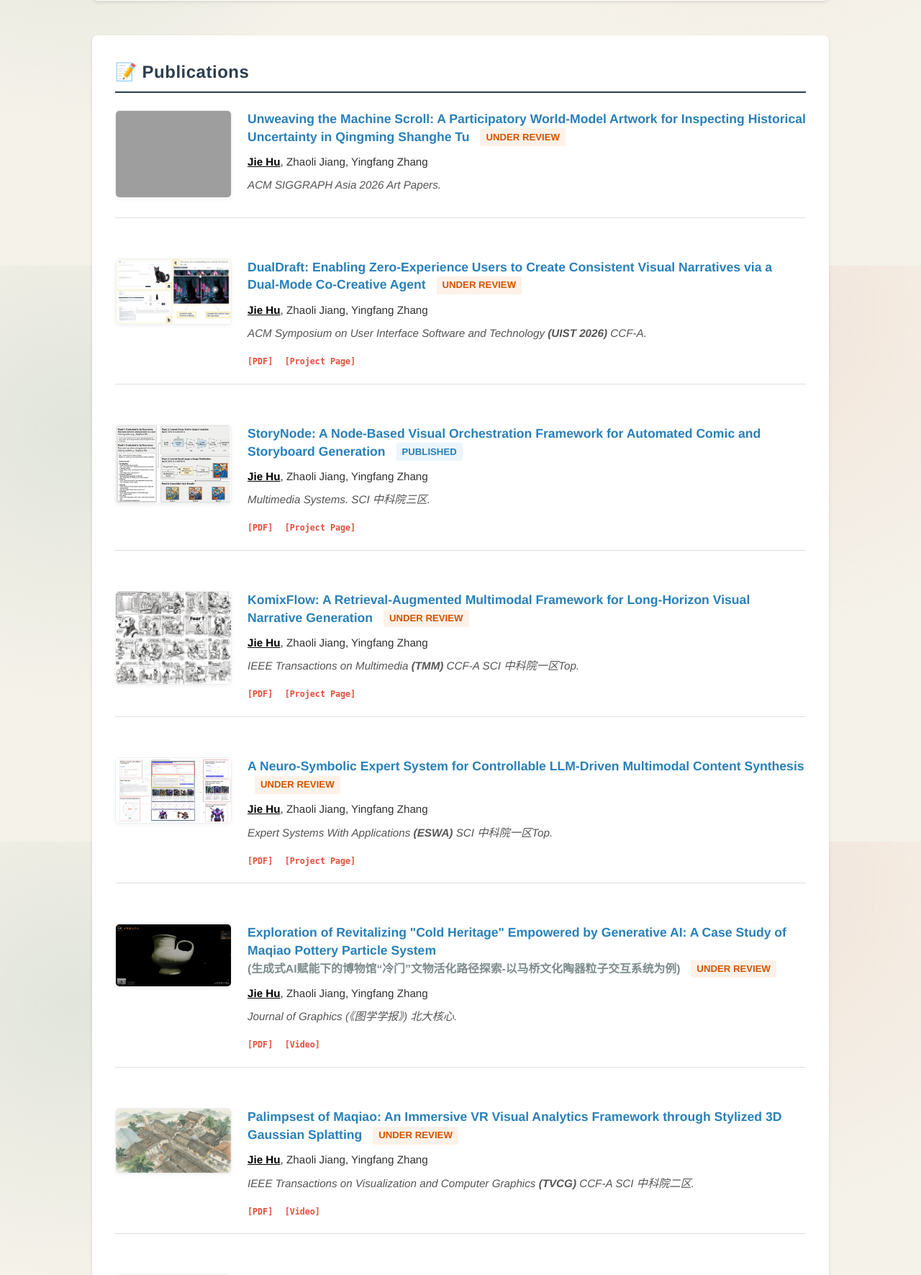
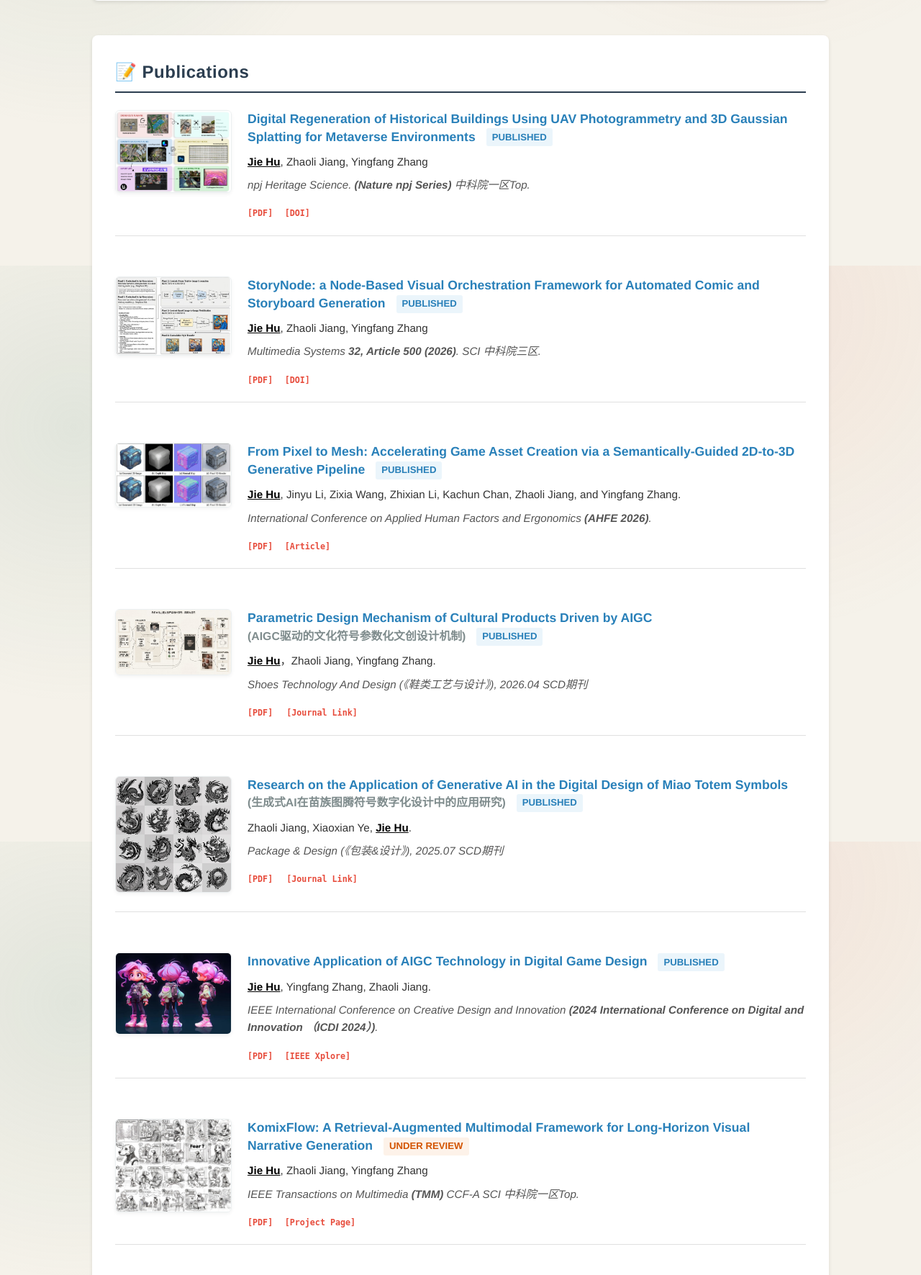
Before and after one commit to GameAWS/JIE-WEB, a Flask app: page /academic in a window 1280 px wide. Shown: the part 2031-3802 px from the top of the page at 72% size. Run offline with Flask 3, Linux system fonts and the light colour scheme; some libraries are stand-ins or nearby versions; grey boxes are pictures that could not be loaded.

Commit message:
Add StoryNode Springer publication and rank outputs

```diff
--- a/templates/academic.html
+++ b/templates/academic.html
@@ -10,6 +10,14 @@
         gap: 1.5rem;
         margin-bottom: 2rem;
         align-items: flex-start;
+    }
+
+    .publication-list .pub-item:last-child {
+        border-bottom: 1px solid #e0e0e0;
+    }
+
+    .publication-list .pub-item.pub-rank-last {
+        border-bottom: none;
     }
 
     .pub-thumbnail {
@@ -223,7 +231,7 @@
         <div class="education-item">
             <div class="education-logo"><img src="{{ url_for('static', filename='bit_logo.png') }}" alt="Beijing Institute of Technology logo"></div>
             <div class="education-content">
-                <h3 style="color: #2c3e50;">Ph.D. Candidate in Computer Science and Technology</h3>
+                <h3 style="color: #2c3e50;">Ph.D. student in Computer Science and Technology</h3>
                 <p class="date" style="color: #7f8c8d; font-family: 'Georgia', serif; font-style: italic;">Sep 2026 – Jun 2030 | Beijing Institute of Technology</p>
             </div>
         </div>
@@ -340,7 +348,7 @@
 
     <div class="publication-list">
 
-        <div class="pub-item">
+        <div class="pub-item" style="order: 10;">
             <div class="pub-thumbnail">
                 <img src="{{ url_for('static', filename='unweaving_machine_scroll.png') }}" alt="Unweaving the Machine Scroll Thumbnail">
             </div>
@@ -358,7 +366,7 @@
             </div>
         </div>
 
-         <div class="pub-item">
+         <div class="pub-item" style="order: 9;">
             <div class="pub-thumbnail">
                 <img src="{{ url_for('static', filename='dualdraft.jpg') }}" alt="DualDraft Project Thumbnail">
             </div>
@@ -379,28 +387,29 @@
             </div>
         </div>
 
-        <div class="pub-item">
+        <div class="pub-item" style="order: 2;">
             <div class="pub-thumbnail">
                 <img src="{{ url_for('static', filename='storynode.jpg') }}" alt="StoryNode Thumbnail">
             </div>
             <div class="pub-content">
                 <div class="pub-title">
-                    StoryNode: A Node-Based Visual Orchestration Framework for Automated Comic and Storyboard Generation
+                    StoryNode: a Node-Based Visual Orchestration Framework for Automated Comic and Storyboard Generation
                     <span class="pub-status status-published">Published</span>
                 </div>
                 <div class="pub-authors">
                     <strong>Jie Hu</strong>, Zhaoli Jiang, Yingfang Zhang <em></em>
                 </div>
                 <div class="pub-venue">
-                    Multimedia Systems. SCI 中科院三区.
+                    Multimedia Systems <strong>32, Article 500 (2026)</strong>. SCI 中科院三区.
                 </div>
                 <div class="pub-links">
-                    <a href="#">[PDF]</a> <a href="#">[Project Page]</a>
+                    <a href="{{ url_for('static', filename='s00530-026-02567-5.pdf') }}" target="_blank">[PDF]</a>
+                    <a href="https://doi.org/10.1007/s00530-026-02567-5" target="_blank" rel="noopener">[DOI]</a>
                 </div>
             </div>
         </div>
 
-        <div class="pub-item">
+        <div class="pub-item" style="order: 7;">
             <div class="pub-thumbnail">
                 <img src="{{ url_for('static', filename='komixflow.jpg') }}" alt="KomixFlow Thumbnail">
             </div>
@@ -421,7 +430,7 @@
             </div>
         </div>
 
-        <div class="pub-item">
+        <div class="pub-item" style="order: 11;">
             <div class="pub-thumbnail">
                 <img src="{{ url_for('static', filename='neuro_symbolic.jpg') }}" alt="Neuro-Symbolic System Thumbnail">
             </div>
@@ -442,7 +451,7 @@
             </div>
         </div>
 
-        <div class="pub-item">
+        <div class="pub-item pub-rank-last" style="order: 12;">
             <div class="pub-thumbnail">
                 <img src="{{ url_for('static', filename='maqiao_pottery.jpg') }}" alt="Maqiao Pottery Thumbnail">
             </div>
@@ -464,7 +473,7 @@
             </div>
         </div>
 
-        <div class="pub-item">
+        <div class="pub-item" style="order: 8;">
             <div class="pub-thumbnail">
                 <img src="{{ url_for('static', filename='palimpsest_maqiao.jpg') }}" alt="Palimpsest VR Thumbnail">
             </div>
@@ -485,7 +494,7 @@
             </div>
         </div>
 
-        <div class="pub-item">
+        <div class="pub-item" style="order: 1;">
             <div class="pub-thumbnail">
                 <img src="{{ url_for('static', filename='uav_3dgs.jpg') }}" alt="UAV Photogrammetry Thumbnail">
             </div>
@@ -507,7 +516,7 @@
             </div>
         </div>
 
-        <div class="pub-item">
+        <div class="pub-item" style="order: 3;">
             <div class="pub-thumbnail">
                 <img src="{{ url_for('static', filename='pixel_to_mesh.jpg') }}" alt="Pixel to Mesh Thumbnail">
             </div>
@@ -529,7 +538,7 @@
             </div>
         </div>
 
-        <div class="pub-item">
+        <div class="pub-item" style="order: 4;">
             <div class="pub-thumbnail">
                 <img src="{{ url_for('static', filename='parametric_design.jpg') }}" alt="Parametric Design Thumbnail">
             </div>
@@ -557,7 +566,7 @@
             </div>
         </div>
 
-        <div class="pub-item">
+        <div class="pub-item" style="order: 5;">
             <div class="pub-thumbnail">
                 <img src="{{ url_for('static', filename='miao_totem.jpg') }}" alt="Miao Totem Thumbnail">
             </div>
@@ -586,7 +595,7 @@
         </div>
 
 
-        <div class="pub-item">
+        <div class="pub-item" style="order: 6;">
             <div class="pub-thumbnail">
                 <img src="{{ url_for('static', filename='aigc_game.jpg') }}" alt="AIGC Game Design Thumbnail">
             </div>
--- a/templates/index.html
+++ b/templates/index.html
@@ -8,7 +8,7 @@
         <p class="eyebrow">Digital artist · researcher · technical artist · AI algorithm engineer</p>
         <h2>Building worlds between <em>art</em>, technology, and cultural memory.</h2>
         <p class="hero-lead">
-            Hi, I am <strong>Jie Hu | 胡捷</strong>, a Ph.D. Candidate in Computer Science and Technology at
+            Hi, I am <strong>Jie Hu | 胡捷</strong>, a Ph.D. student in Computer Science and Technology at
             Beijing Institute of Technology. My work explores generative AI, computer graphics, interactive
             storytelling, and digital heritage through research and playable experiences.
         </p>
```
Also changed, not shown: 1 other file.
